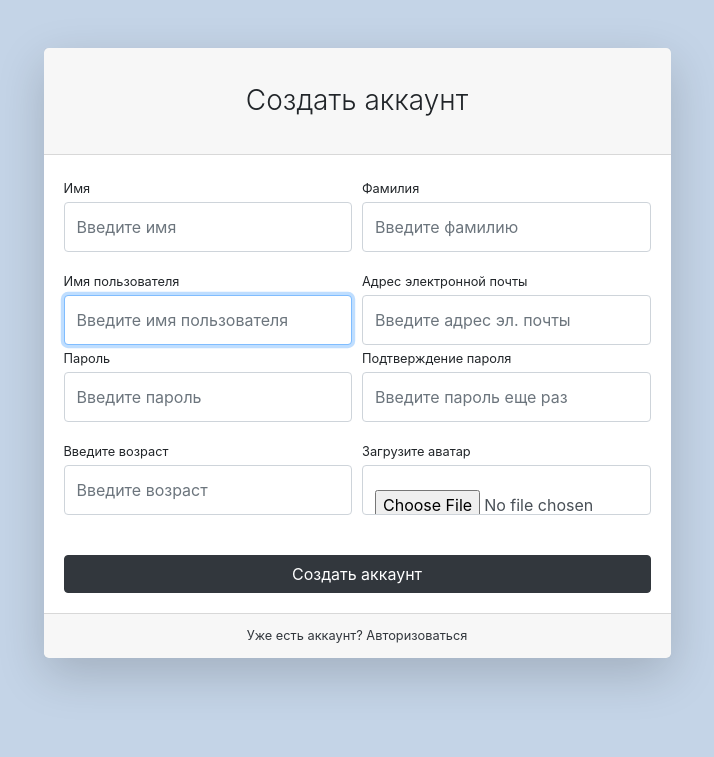
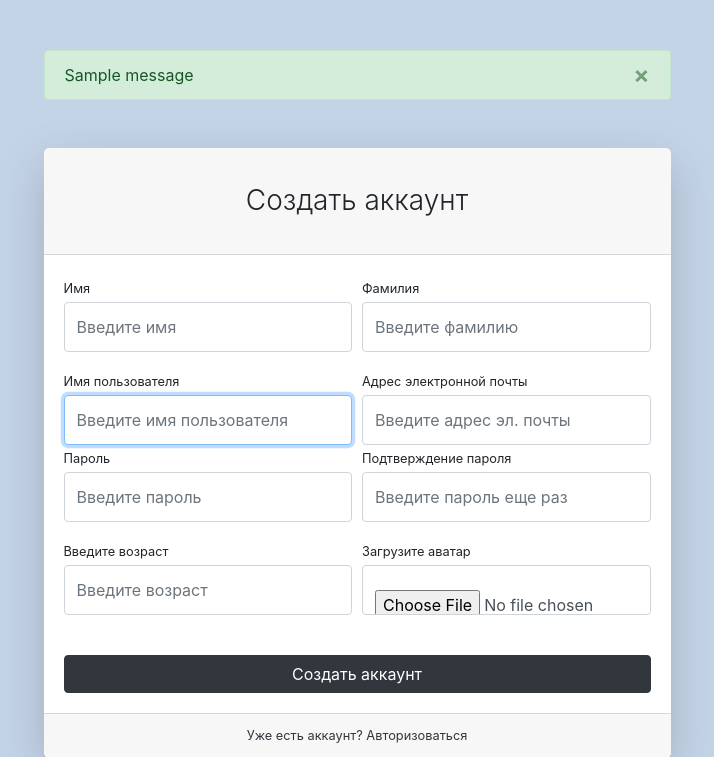
Before and after one commit to varin1287/Django-Framework, a Django app: page /auth/register/ in a window 1280 px wide. Shown: the top 757 px of the page, without its empty margins (283-997 px from the left). Run offline with Django 3.2, Linux system fonts and the light colour scheme; tables that the repository leaves empty hold one stand-in row (values such as "Sample post"); one stand-in notice (Sample message) is shown; some libraries are stand-ins or nearby versions.

Commit message:
Добавленны сообщения

```diff
--- a/authapp/templates/authapp/base.html
+++ b/authapp/templates/authapp/base.html
@@ -27,14 +27,23 @@
                         <div {% block div_class %} {% endblock %}>
 
                             {% if form.errors %}
-                                <div class="alert alert-warning alert-dismissible fade show" role="alert"
-                                 style="margin-top: 50px; background-color: #ed969e">
-                                    <strong>Ошибка</strong> {{ form.errors | escape}}
+                                <div class="alert alert-danger alert-dismissible fade show" role="alert"
+                                 style="margin-top: 50px;">
+                                    <strong>Ошибка</strong> {% block errors %} {% endblock %}
                                     <button type="button" class="close" data-dismiss="alert" aria-label="Close">
                                         <span aria-hidden="true">&times;</span>
                                     </button>
                                 </div>
-
+                            {% elif messages %}
+                                {% for message in messages %}
+                                    <div class="alert alert-success alert-dismissible fade show" role="alert"
+                                 style="margin-top: 50px; ">
+                                    {{ message }}
+                                    <button type="button" class="close" data-dismiss="alert" aria-label="Close">
+                                        <span aria-hidden="true">&times;</span>
+                                    </button>
+                                </div>
+                                {% endfor %}
 
                             {% endif %}
                             <div class="card shadow-lg border-0 rounded-lg mt-5">
--- a/authapp/templates/authapp/login.html
+++ b/authapp/templates/authapp/login.html
@@ -7,6 +7,10 @@
 
 {% block div_class %}
     class="col-lg-5"
+{% endblock %}
+
+{% block errors %}
+    {{ form.non_field_errors}}
 {% endblock %}
 
 {% block form %}
--- a/authapp/templates/authapp/register.html
+++ b/authapp/templates/authapp/register.html
@@ -7,6 +7,10 @@
 
 {% block div_class %}
     class="col-lg-7"
+{% endblock %}
+
+{% block errors %}
+    {{ form.errors}}
 {% endblock %}
 
 {% block form %}
--- a/authapp/views.py
+++ b/authapp/views.py
@@ -1,8 +1,8 @@
 from django.shortcuts import render, HttpResponseRedirect
-from django.contrib import auth
+from django.contrib import auth, messages
 from django.urls import reverse
+
 from basketapp.models import Basket
-
 from authapp.forms import UserLoginForm, UserRegisterForm, UserProfileForm
 
 def login(request):
@@ -26,6 +26,7 @@ def register(request):
         form = UserRegisterForm(request.POST, request.FILES)
         if form.is_valid():
             form.save()
+            messages.success(request, 'Вы успешно зарегестрировались')
             return HttpResponseRedirect(reverse('auth:login'))
     else:
         form = UserRegisterForm()
```
